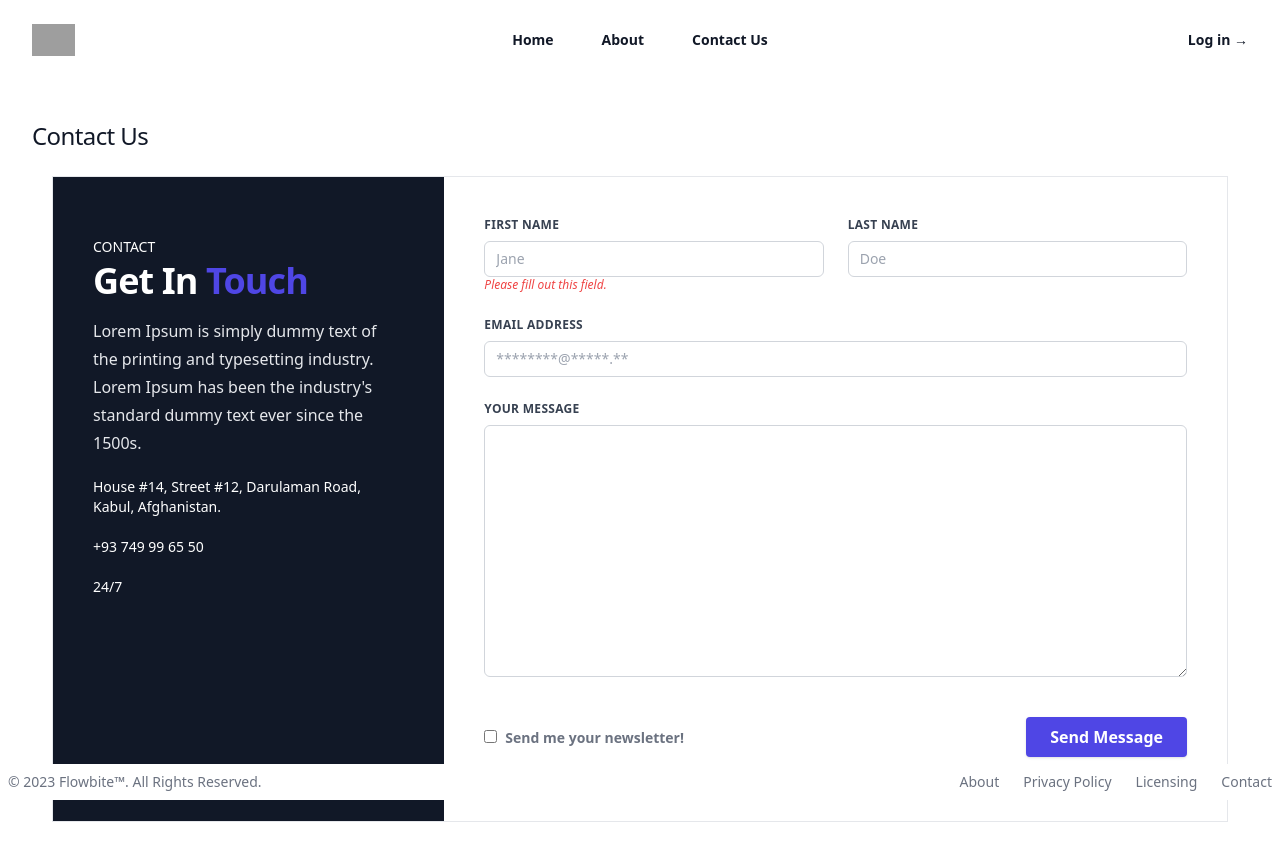
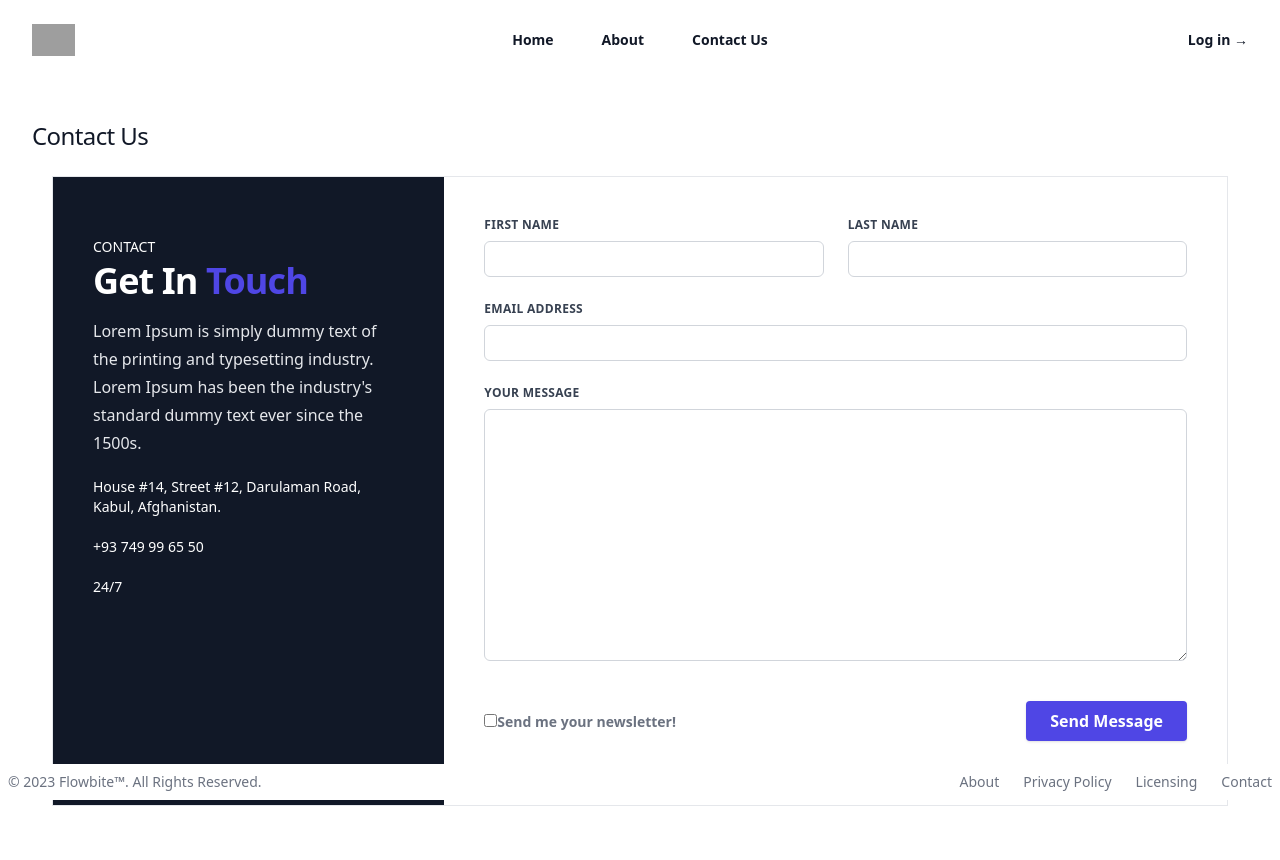
Before and after one commit to abhiaki19/ReactJs, a React (Create React App) app in the folder Frontend/: page /contact in a window 1280 px wide. Shown: the top 860 px of the page. Built offline with nearby package versions, Linux system fonts and the light colour scheme; grey boxes are pictures that could not be loaded.

Commit message:
Create ContactService func to call api.

```diff
--- a/Frontend/src/pages/ContactUs.jsx
+++ b/Frontend/src/pages/ContactUs.jsx
@@ -1,93 +1,173 @@
-import { Link } from "react-router-dom";
+import { useState, useEffect } from "react";
+import ContactUsService from "../services/ContactUsService";
 
 function ContactUs() {
+    const [id, setId] = useState(0);
+    const [firstName, setFirstName] = useState('');
+    const [lastName, setLastName] = useState('');
+    const [email, setEmail] = useState('');
+    const [message, setMessage] = useState('');
+    const [isActiveforNewsletter, setIsActiveforNewsletter] = useState(false);
+
+
+    const save = () => {
+        debugger
+        let contatUs = {
+            id: id,
+            firstName: firstName,
+            lastName: lastName,
+            email: email,
+            message: message,
+            isActiveforNewsletter: isActiveforNewsletter
+        }
+
+        ContactUsService().create(contatUs).then(res => {
+                debugger
+                if (res.status === 200 && res.data != null) {
+                    alert(res.data.message);
+                    if (res.data.success) {
+                       // clear();
+                    }
+                }
+        }, err => {alert(err.response.data.error.message); console.log(err.response.data.error.message)});
+
+    }
+
+    const clear = () => {
+        setId(0);
+        setFirstName('');
+        setLastName('');
+        setEmail('');
+        setMessage('');
+        setIsActiveforNewsletter(false);
+    }
+
     return (
       <div className="mx-auto max-w-7xl px-4 py-10 sm:px-6 sm:py-10 lg:px-8">
             <h2 className="mb-1 text-2xl tracking-tight text-gray-900">Contact Us</h2>
             <div  className="relative bg-white overflow-hidden">
 
-            <div class=" mx-auto p-5">
-    <div class="grid grid-cols-1 md:grid-cols-12 border">
-        <div class="bg-gray-900 md:col-span-4 p-10 text-white">
-            <p class="mt-4 text-sm leading-7 font-regular uppercase">
+            <div className=" mx-auto p-5">
+    <div className="grid grid-cols-1 md:grid-cols-12 border">
+        <div className="bg-gray-900 md:col-span-4 p-10 text-white">
+            <p className="mt-4 text-sm leading-7 font-regular uppercase">
                 Contact
             </p>
-            <h3 class="text-3xl sm:text-4xl leading-normal font-extrabold tracking-tight">
-                Get In <span class="text-indigo-600">Touch</span>
+            <h3 className="text-3xl sm:text-4xl leading-normal font-extrabold tracking-tight">
+                Get In <span className="text-indigo-600">Touch</span>
             </h3>
-            <p class="mt-4 leading-7 text-gray-200">
+            <p className="mt-4 leading-7 text-gray-200">
                 Lorem Ipsum is simply dummy text of the printing and typesetting industry. Lorem Ipsum has been the
                 industry's standard dummy text ever since the 1500s.
             </p>
 
-            <div class="flex items-center mt-5">
+            <div className="flex items-center mt-5">
 
-                <span class="text-sm">House #14, Street #12, Darulaman Road, Kabul, Afghanistan.</span>
+                <span className="text-sm">House #14, Street #12, Darulaman Road, Kabul, Afghanistan.</span>
             </div>
-            <div class="flex items-center mt-5">
+            <div className="flex items-center mt-5">
 
-                <span class="text-sm">+93 749 99 65 50</span>
+                <span className="text-sm">+93 749 99 65 50</span>
             </div>
-            <div class="flex items-center mt-5">
+            <div className="flex items-center mt-5">
 
-                <span class="text-sm">24/7</span>
+                <span className="text-sm">24/7</span>
             </div>
 
         </div>
-        <form class="md:col-span-8 p-10">
-            <div class="flex flex-wrap -mx-3 mb-6">
-                <div class="w-full md:w-1/2 px-3 mb-6 md:mb-0">
-                    <label class="block uppercase tracking-wide text-gray-700 text-xs font-bold mb-2"
+        <form className="md:col-span-8 p-10">
+            <div className="flex flex-wrap -mx-3 mb-6">
+                <div className="w-full md:w-1/2 px-3 mb-6 md:mb-0">
+                    <label className="block uppercase tracking-wide text-gray-700 text-xs font-bold mb-2"
                         for="grid-first-name">
                         First Name
                     </label>
-                    <input
+                    <div className="mt-2">
+                                    <input type="text" required
+                                        value={firstName}
+                                        onChange={(e) => setFirstName(e.target.value)}
+                                        name="first-name"
+                                        id="first-name"
+                                        autoComplete="first-name"
+                                        className="block w-full rounded-md bg-white px-3 py-1.5 text-base text-gray-900 outline outline-1 -outline-offset-1 outline-gray-300 placeholder:text-gray-400 focus:outline focus:outline-2 focus:-outline-offset-2 focus:outline-indigo-600 sm:text-sm/6" />
+                                </div>
+                    {/* <input
                         className="block w-full rounded-md bg-white px-3 py-1.5 text-base text-gray-900 outline outline-1 -outline-offset-1 outline-gray-300 placeholder:text-gray-400 focus:outline focus:outline-2 focus:-outline-offset-2 focus:outline-indigo-600 sm:text-sm/6"
                         id="grid-first-name" type="text" placeholder="Jane"/>
-                    <p class="text-red-500 text-xs italic">Please fill out this field.</p>
+                    <p className="text-red-500 text-xs italic">Please fill out this field.</p> */}
                 </div>
-                <div class="w-full md:w-1/2 px-3">
-                    <label class="block uppercase tracking-wide text-gray-700 text-xs font-bold mb-2"
+                <div className="w-full md:w-1/2 px-3">
+                    <label className="block uppercase tracking-wide text-gray-700 text-xs font-bold mb-2"
                         for="grid-last-name">
                         Last Name
                     </label>
-                    <input
+                    <div className="mt-2">
+                                    <input required
+                                        id="lastname"
+                                        name="lastname"
+                                        type="text"
+                                        autoComplete="last-name"
+                                        value={lastName}
+                                        onChange={(e) => setLastName(e.target.value)}
+                                        className="block w-full rounded-md bg-white px-3 py-1.5 text-base text-gray-900 outline outline-1 -outline-offset-1 outline-gray-300 placeholder:text-gray-400 focus:outline focus:outline-2 focus:-outline-offset-2 focus:outline-indigo-600 sm:text-sm/6"
+                                    />
+                                </div>
+                    {/* <input
                         className="block w-full rounded-md bg-white px-3 py-1.5 text-base text-gray-900 outline outline-1 -outline-offset-1 outline-gray-300 placeholder:text-gray-400 focus:outline focus:outline-2 focus:-outline-offset-2 focus:outline-indigo-600 sm:text-sm/6"
-                        id="grid-last-name" type="text" placeholder="Doe"/>
+                        id="grid-last-name" type="text" placeholder="Doe"/> */}
                 </div>
             </div>
-            <div class="flex flex-wrap -mx-3 mb-6">
-                <div class="w-full px-3">
-                    <label class="block uppercase tracking-wide text-gray-700 text-xs font-bold mb-2"
+            <div className="flex flex-wrap -mx-3 mb-6">
+                <div className="w-full px-3">
+                    <label className="block uppercase tracking-wide text-gray-700 text-xs font-bold mb-2"
                         for="grid-password">
                         Email Address
                     </label>
-                    <input
-                        className="block w-full rounded-md bg-white px-3 py-1.5 text-base text-gray-900 outline outline-1 -outline-offset-1 outline-gray-300 placeholder:text-gray-400 focus:outline focus:outline-2 focus:-outline-offset-2 focus:outline-indigo-600 sm:text-sm/6"
-                        id="grid-email" type="email" placeholder="********@*****.**"/>
+                    <div className="mt-2">
+                                    <input type="text"
+                                        name="Email" required
+                                        id="Email"
+                                        autoComplete="Email"
+                                        value={email}
+                                        onChange={(e) => setEmail(e.target.value)}
+                                        className="block w-full rounded-md bg-white px-3 py-1.5 text-base text-gray-900 outline outline-1 -outline-offset-1 outline-gray-300 placeholder:text-gray-400 focus:outline focus:outline-2 focus:-outline-offset-2 focus:outline-indigo-600 sm:text-sm/6" />
+                                </div>
                 </div>
             </div>
 
-            <div class="flex flex-wrap -mx-3 mb-6">
-                <div class="w-full px-3">
-                    <label class="block uppercase tracking-wide text-gray-700 text-xs font-bold mb-2"
+            <div className="flex flex-wrap -mx-3 mb-6">
+                <div className="w-full px-3">
+                    <label className="block uppercase tracking-wide text-gray-700 text-xs font-bold mb-2"
                         for="grid-password">
                         Your Message
                     </label>
                     <textarea rows="10"
+                    name="Message" required
+                    id="Message"
+                    autoComplete="Message"
+                    value={message}
+                    onChange={(e) => setMessage(e.target.value)}
                         className="block w-full rounded-md bg-white px-3 py-1.5 text-base text-gray-900 outline outline-1 -outline-offset-1 outline-gray-300 placeholder:text-gray-400 focus:outline focus:outline-2 focus:-outline-offset-2 focus:outline-indigo-600 sm:text-sm/6"></textarea>
                 </div>
-                <div class="mt-10 flex justify-between w-full px-3">
-                    <div class="md:flex md:items-center">
-                        <label class="block text-gray-500 font-bold">
-                            <input class="mr-2 leading-tight" type="checkbox"/>
-                            <span class="text-sm">
+                <div className="mt-10 flex justify-between w-full px-3">
+                    <div className="md:flex md:items-center">
+                        <label className="block text-gray-500 font-bold">
+                            {/* <input className="mr-2 leading-tight" type="checkbox"/> */}
+                            <input
+                                        type="checkbox"
+                                        id="IsActiveforNewsletter"
+                                        name="IsActiveforNewsletter"
+                                        checked={isActiveforNewsletter}
+                                        onChange={() => { setIsActiveforNewsletter((prev) => !prev) }}
+                                    />
+                            <span className="text-sm">
                                 Send me your newsletter!
                             </span>
                         </label>
                     </div>
                     <button
-                        class="shadow bg-indigo-600 hover:bg-indigo-400 focus:shadow-outline focus:outline-none text-white font-bold py-2 px-6 rounded"
+                    onClick={save}
+                        className="shadow bg-indigo-600 hover:bg-indigo-400 focus:shadow-outline focus:outline-none text-white font-bold py-2 px-6 rounded"
                         type="submit">
                         Send Message
                     </button>
--- a/Frontend/src/services/Api.js
+++ b/Frontend/src/services/Api.js
@@ -4,6 +4,7 @@ const baseUrl = "https://localhost:7116/api/"
 
 
 function Api(apiName) {
+    debugger
 return {
 
             fetchAll: () => axios.get(baseUrl + apiName),
```
Also changed, not shown: 1 other file (tests, documents, lock files or other folders).
